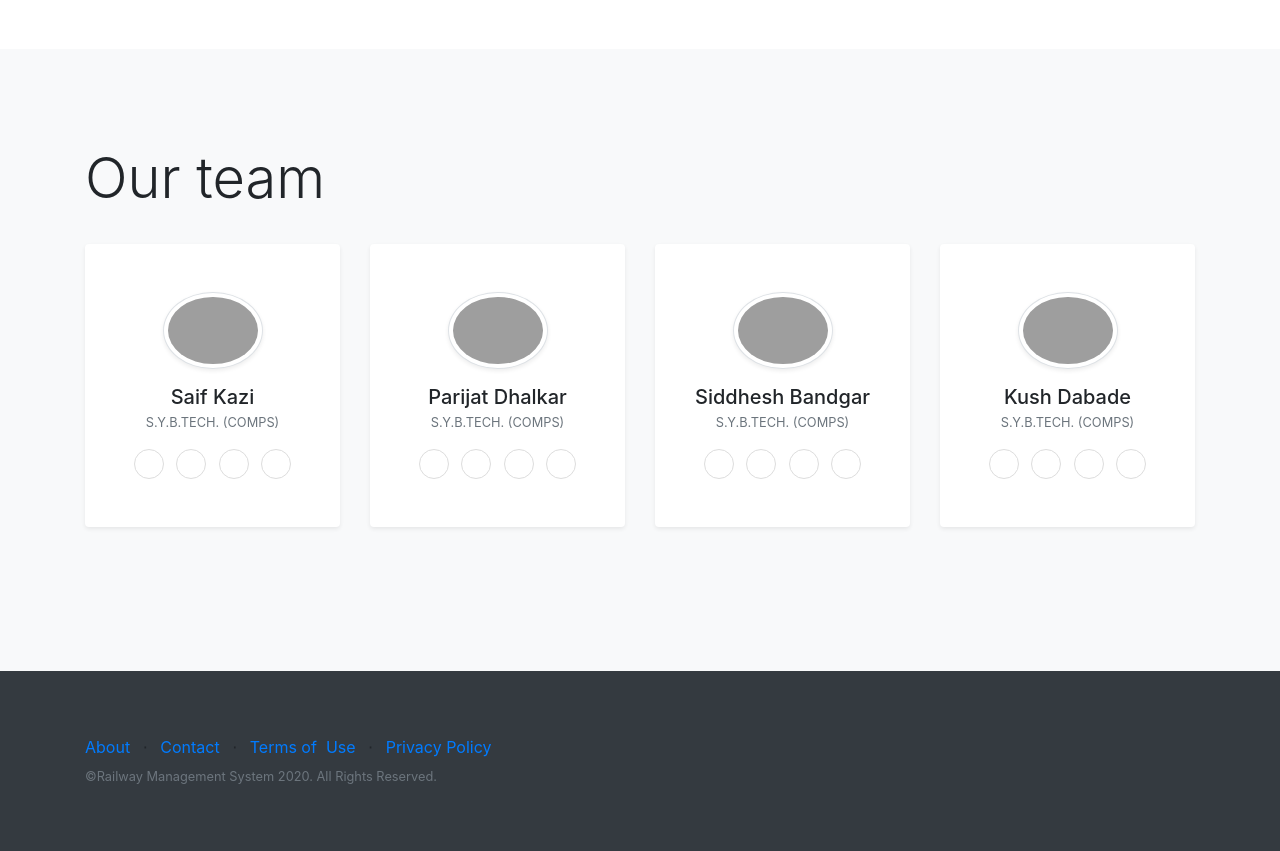
After one commit to Saif807380/Railway-Management-System, a Flask app: page /about_us in a window 1280 px wide. The commit adds this page. Shown: the part 634-1485 px from the top of the page. Run offline with Flask 2, Linux system fonts and the light colour scheme; some libraries are stand-ins or nearby versions; some web fonts are replaced; grey boxes are pictures that could not be loaded.

Commit message:
added about page

```diff
--- a/train/routes.py
+++ b/train/routes.py
@@ -7,7 +7,7 @@ import datetime
 from datetime import time
 import pdfkit
 adminLog = 0    #To check if admin is logged in or not
-config = pdfkit.configuration(wkhtmltopdf='/usr/local/bin/wkhtmltopdf')
+config = pdfkit.configuration(wkhtmltopdf='/Program Files/wkhtmltopdf/bin/wkhtmltopdf.exe')
 
 def is_time_between(begin_time, end_time, check_time=None):
     # If check time is not given, default to current UTC time
@@ -253,7 +253,9 @@ def logout():
 	logout_user()
 	return redirect(url_for('home'))
 
-
+@app.route('/about_us', methods=['GET', 'POST'])
+def aboutUs():
+	return render_template('about_us.html')
 
 
 @app.route('/add_train',methods=['GET', 'POST'])
--- /dev/null
+++ b/train/templates/about_us.html
@@ -0,0 +1,276 @@
+<!DOCTYPE html>
+<html>
+
+<head>
+    <title>About Us</title>
+    <link rel="stylesheet" href="https://cdnjs.cloudflare.com/ajax/libs/twitter-bootstrap/4.3.1/css/bootstrap.min.css">
+    <link rel="stylesheet"
+        href="https://cdnjs.cloudflare.com/ajax/libs/twitter-bootstrap/4.3.1/js/bootstrap.bundle.min.js">
+    <link rel="stylesheet" href="{{ url_for('static', filename='assets/fonts/fontawesome-all.min.css') }}">
+    <link rel="stylesheet" type="text/css" href="{{ url_for('static', filename='main.css') }}">
+    <link rel="stylesheet" href="../static/assets/bootstrap/css/bootstrap.min.css">
+    <link rel="stylesheet"
+        href="https://fonts.googleapis.com/css?family=Lato:300,400,700,300italic,400italic,700italic">
+    <link rel="stylesheet" href="{{ url_for('static', filename='assets/fonts/fontawesome-all.min.css') }}">
+    <link rel="stylesheet" href="../static/assets/fonts/font-awesome.min.css">
+    <link rel="stylesheet" href="../static/assets/fonts/simple-line-icons.min.css">
+    <link rel="stylesheet" href="https://cdnjs.cloudflare.com/ajax/libs/animate.css/3.5.2/animate.min.css">
+
+    <link rel="stylesheet" href="https://maxcdn.bootstrapcdn.com/bootstrap/4.0.0/css/bootstrap.min.css">
+
+    <script src="https://ajax.googleapis.com/ajax/libs/jquery/3.3.1/jquery.min.js"></script>
+    <script src="https://maxcdn.bootstrapcdn.com/bootstrap/4.0.0/js/bootstrap.min.js"></script>
+    <style>
+        .social-link {
+            width: 30px;
+            height: 30px;
+            border: 1px solid #ddd;
+            display: flex;
+            align-items: center;
+            justify-content: center;
+            color: #666;
+            border-radius: 50%;
+            transition: all 0.3s;
+            font-size: 0.9rem;
+        }
+
+        .social-link:hover,
+        .social-link:focus {
+            background: #ddd;
+            text-decoration: none;
+            color: #555;
+        }
+    </style>
+</head>
+
+<body>
+    <nav class="navbar navbar-expand-md navbar-dark bg-dark stick-top">
+        <div class="container-fluid">
+            <a class="navbar-brand" href="{{ url_for('home') }}"><img src="../static/assets/img/logo.png"
+                    height="30 px"></a>
+            <button class="navbar-toggler" type="button" data-toggle="collapse" data-target="#navbarResponsive">
+                <span class="navbar-toggler-icon"></span>
+            </button>
+            <div class="collapse navbar-collapse" id="navbarResponsive">
+                <ul class="navbar-nav ml-auto">
+
+                    {% if current_user.is_authenticated %}
+                    <li class="nav-item"><a class="nav-link" href="{{ url_for('bookTicket') }}">Book Ticket</a></li>
+
+                    <li class="nav-item"><a class="nav-link" href="{{ url_for('trainStatus') }}">Train Status</a></li>
+
+                    <li class="nav-item"><a class="nav-link" href="{{ url_for('fare') }}">View Fare Chart</a></li>
+
+                    <li class="nav-item"><a class="nav-link" href="{{ url_for('myBookings') }}">My Bookings</a></li>
+
+                    <li class="nav-item"><a class="nav-link" href="{{ url_for('account') }}">Account</a></li>
+
+                    <li class="nav-item"><a class="nav-link" href="{{ url_for('logout') }}">Logout <span
+                                class="glyphicon glyphicon-log-out"></span></a>
+                    </li>
+
+                    {% elif admin==1 %}
+                    <li class="nav-item"><a class="nav-link" href="{{ url_for('addTrain') }}">Add Trains</a></li>
+
+                    <li class="nav-item"><a class="nav-link" href="{{ url_for('update') }}">Update Trains</a></li>
+
+                    <li class="nav-item"><a class="nav-link" href="{{ url_for('view') }}">View Trains</a></li>
+
+                    <li class="nav-item"><a class="nav-link" href="{{ url_for('adminLogout') }}">Logout <span
+                                class="glyphicon glyphicon-log-out"></span></a>
+                    </li>
+
+                    {% else %}
+
+                    <li class="nav-item"><a class="nav-link" href="{{ url_for('login') }}">Login</a></li>
+
+                    <li class="nav-item"><a class="nav-link" href="{{ url_for('register') }}">Register</a></li>
+
+                    <li class="nav-item dropdown">
+                        <a class="nav-link dropdown-toggle" data-toggle="dropdown" href="#" role="button"
+                            aria-haspopup="true" aria-expanded="false">More</a>
+                        <div class="dropdown-menu">
+                            <a class="dropdown-item" href="{{ url_for('adminLogin') }}">Admin Login</a>
+                            <a class="dropdown-item" href="#">Help</a>
+                            <div class="dropdown-divider"></div>
+                            <a class="dropdown-item" href="#">About Us</a>
+                        </div>
+                    </li>
+
+                    {% endif %}
+
+                </ul>
+            </div>
+        </div>
+    </nav>
+
+    <div class="container">
+        <h1 style="text-align: center; margin-top: 20px;">About Us</h1>
+        <hr>
+    </div>
+    <div class="bg-white py-5">
+        <div class="container py-5">
+            <div class="row align-items-center mb-5">
+                <div class="col-lg-6 order-2 order-lg-1"><i class="fa fa-bar-chart fa-2x mb-3 text-primary"></i>
+                    <h2 class="font-weight-light">Why this website?</h2>
+                    <p class="font-italic text-muted mb-4">This is the website for Railway Management System.
+                        This website will enable passengers to book tickets online, track the train availability, status
+                        of their booking and train schedules.
+                        This will enable railway management to add, update and reschedule trains, allot seats to the passengers and manage different train schedules.
+                    </p>
+                    {% if current_user.is_authenticated %}
+                    <a href="{{ url_for('bookTicket') }}" class="btn btn-light px-5 rounded-pill shadow-sm">Book
+                        Ticket</a>
+                    {% else %}
+                    <a href="{{ url_for('register') }}" class="btn btn-light px-5 rounded-pill shadow-sm">Sign Up</a>
+                    {% endif %}
+                </div>
+                <div class="col-lg-5 px-5 mx-auto order-1 order-lg-2"><img
+                        src="https://res.cloudinary.com/mhmd/image/upload/v1556834139/img-1_e25nvh.jpg" alt=""
+                        class="img-fluid mb-4 mb-lg-0"></div>
+            </div>
+            <!-- <div class="row align-items-center">
+                <div class="col-lg-5 px-5 mx-auto"><img
+                        src="https://res.cloudinary.com/mhmd/image/upload/v1556834136/img-2_vdgqgn.jpg" alt=""
+                        class="img-fluid mb-4 mb-lg-0"></div>
+                <div class="col-lg-6"><i class="fa fa-leaf fa-2x mb-3 text-primary"></i>
+                    <h2 class="font-weight-light">Lorem ipsum dolor sit amet</h2>
+                    <p class="font-italic text-muted mb-4">Lorem ipsum dolor sit amet, consectetur adipisicing elit, sed
+                        do eiusmod tempor incididunt ut labore et dolore magna aliqua.</p><a href="#"
+                        class="btn btn-light px-5 rounded-pill shadow-sm">Learn More</a>
+                </div>
+            </div> -->
+        </div>
+    </div>
+
+    <div class="bg-light py-5">
+        <div class="container py-5">
+            <div class="row mb-4">
+                <div class="col-lg-5">
+                    <h2 class="display-4 font-weight-light">Our team</h2>
+                </div>
+            </div>
+
+            <div class="row text-center">
+                <!-- Team item-->
+                <div class="col-xl-3 col-sm-6 mb-5">
+                    <div class="bg-white rounded shadow-sm py-5 px-4"><img
+                            src="https://res.cloudinary.com/mhmd/image/upload/v1556834133/avatar-1_s02nlg.png" alt=""
+                            width="100" class="img-fluid rounded-circle mb-3 img-thumbnail shadow-sm">
+                        <h5 class="mb-0">Saif Kazi</h5>
+                        <span class="small text-uppercase text-muted">S.Y.B.Tech. (Comps)</span>
+                        <ul class="social mb-0 list-inline mt-3">
+                            <li class="list-inline-item"><a href="#" class="social-link"><i
+                                        class="fa fa-facebook-f"></i></a></li>
+                            <li class="list-inline-item"><a href="#" class="social-link"><i
+                                        class="fa fa-twitter"></i></a></li>
+                            <li class="list-inline-item"><a href="#" class="social-link"><i
+                                        class="fa fa-instagram"></i></a></li>
+                            <li class="list-inline-item"><a href="#" class="social-link"><i
+                                        class="fa fa-linkedin"></i></a></li>
+                        </ul>
+                    </div>
+                </div>
+                <!-- End-->
+
+                <!-- Team item-->
+                <div class="col-xl-3 col-sm-6 mb-5">
+                    <div class="bg-white rounded shadow-sm py-5 px-4"><img
+                            src="https://res.cloudinary.com/mhmd/image/upload/v1556834130/avatar-3_hzlize.png" alt=""
+                            width="100" class="img-fluid rounded-circle mb-3 img-thumbnail shadow-sm">
+                        <h5 class="mb-0">Parijat Dhalkar</h5>
+                        <span class="small text-uppercase text-muted">S.Y.B.Tech. (Comps)</span>
+                        <ul class="social mb-0 list-inline mt-3">
+                            <li class="list-inline-item"><a href="#" class="social-link"><i
+                                        class="fa fa-facebook-f"></i></a></li>
+                            <li class="list-inline-item"><a href="#" class="social-link"><i
+                                        class="fa fa-twitter"></i></a></li>
+                            <li class="list-inline-item"><a href="#" class="social-link"><i
+                                        class="fa fa-instagram"></i></a></li>
+                            <li class="list-inline-item"><a href="#" class="social-link"><i
+                                        class="fa fa-linkedin"></i></a></li>
+                        </ul>
+                    </div>
+                </div>
+                <!-- End-->
+
+                <!-- Team item-->
+                <div class="col-xl-3 col-sm-6 mb-5">
+                    <div class="bg-white rounded shadow-sm py-5 px-4"><img
+                            src="https://res.cloudinary.com/mhmd/image/upload/v1556834133/avatar-2_f8dowd.png" alt=""
+                            width="100" class="img-fluid rounded-circle mb-3 img-thumbnail shadow-sm">
+                        <h5 class="mb-0">Siddhesh Bandgar</h5>
+                        <span class="small text-uppercase text-muted">S.Y.B.Tech. (Comps)</span>
+                        <ul class="social mb-0 list-inline mt-3">
+                            <li class="list-inline-item"><a href="#" class="social-link"><i
+                                        class="fa fa-facebook-f"></i></a></li>
+                            <li class="list-inline-item"><a href="#" class="social-link"><i
+                                        class="fa fa-twitter"></i></a></li>
+                            <li class="list-inline-item"><a href="#" class="social-link"><i
+                                        class="fa fa-instagram"></i></a></li>
+                            <li class="list-inline-item"><a href="#" class="social-link"><i
+                                        class="fa fa-linkedin"></i></a></li>
+                        </ul>
+                    </div>
+                </div>
+                <!-- End-->
+
+                <!-- Team item-->
+                <div class="col-xl-3 col-sm-6 mb-5">
+                    <div class="bg-white rounded shadow-sm py-5 px-4"><img
+                            src="https://res.cloudinary.com/mhmd/image/upload/v1556834133/avatar-1_s02nlg.png" alt=""
+                            width="100" class="img-fluid rounded-circle mb-3 img-thumbnail shadow-sm">
+                        <h5 class="mb-0">Kush Dabade</h5>
+                        <span class="small text-uppercase text-muted">S.Y.B.Tech. (Comps)</span>
+                        <ul class="social mb-0 list-inline mt-3">
+                            <li class="list-inline-item"><a href="#" class="social-link"><i
+                                        class="fa fa-facebook-f"></i></a></li>
+                            <li class="list-inline-item"><a href="#" class="social-link"><i
+                                        class="fa fa-twitter"></i></a></li>
+                            <li class="list-inline-item"><a href="#" class="social-link"><i
+                                        class="fa fa-instagram"></i></a></li>
+                            <li class="list-inline-item"><a href="#" class="social-link"><i
+                                        class="fa fa-linkedin"></i></a></li>
+                        </ul>
+                    </div>
+                </div>
+                <!-- End-->
+
+            </div>
+        </div>
+    </div>
+
+
+    <footer class="footer bg-dark">
+        <div class="container">
+            <div class="row">
+                <div class="col-lg-6 my-auto h-100 text-center text-lg-left">
+                    <ul class="list-inline mb-2">
+                        <li class="list-inline-item"><a href="#">About</a></li>
+                        <li class="list-inline-item"><span>⋅</span></li>
+                        <li class="list-inline-item"><a href="#">Contact</a></li>
+                        <li class="list-inline-item"><span>⋅</span></li>
+                        <li class="list-inline-item"><a href="#">Terms of &nbsp;Use</a></li>
+                        <li class="list-inline-item"><span>⋅</span></li>
+                        <li class="list-inline-item"><a href="#">Privacy Policy</a></li>
+                    </ul>
+                    <p class="text-muted small mb-4 mb-lg-0">©Railway Management System 2020. All Rights Reserved.</p>
+                </div>
+                <div class="col-lg-6 my-auto h-100 text-center text-lg-right">
+                    <ul class="list-inline mb-0">
+                        <li class="list-inline-item"><a href="#"><i class="fa fa-facebook fa-2x fa-fw"></i></a></li>
+                        <li class="list-inline-item"><a href="#"><i class="fa fa-twitter fa-2x fa-fw"></i></a></li>
+                        <li class="list-inline-item"><a href="#"><i class="fa fa-instagram fa-2x fa-fw"></i></a></li>
+                    </ul>
+                </div>
+            </div>
+        </div>
+    </footer>
+
+    <script src="{{url_for('static', filename='/assets/js/jquery.min.js')}}"></script>
+    <script src="{{url_for('static', filename='/assets/bootstrap/js/bootstrap.min.js')}}"></script>
+    <script src="{{url_for('static', filename='/assets/js/bs-animation.js')}}"></script>
+
+</body>
+
+</html>
--- a/train/templates/index.html
+++ b/train/templates/index.html
@@ -66,9 +66,8 @@
 							<a class="nav-link dropdown-toggle" data-toggle="dropdown" href="#" role="button" aria-haspopup="true" aria-expanded="false">More</a>
 							<div class="dropdown-menu">
 							<a class="dropdown-item" href="{{ url_for('adminLogin') }}">Admin Login</a>
-							<a class="dropdown-item" href="#">Help</a>
 							<div class="dropdown-divider"></div>
-							<a class="dropdown-item" href="#">About Us</a>
+							<a class="dropdown-item" href="{{ url_for('aboutUs') }}">About Us</a>
 							</div>
 						</li>
 
```
Also changed, not shown: 1 other file.
